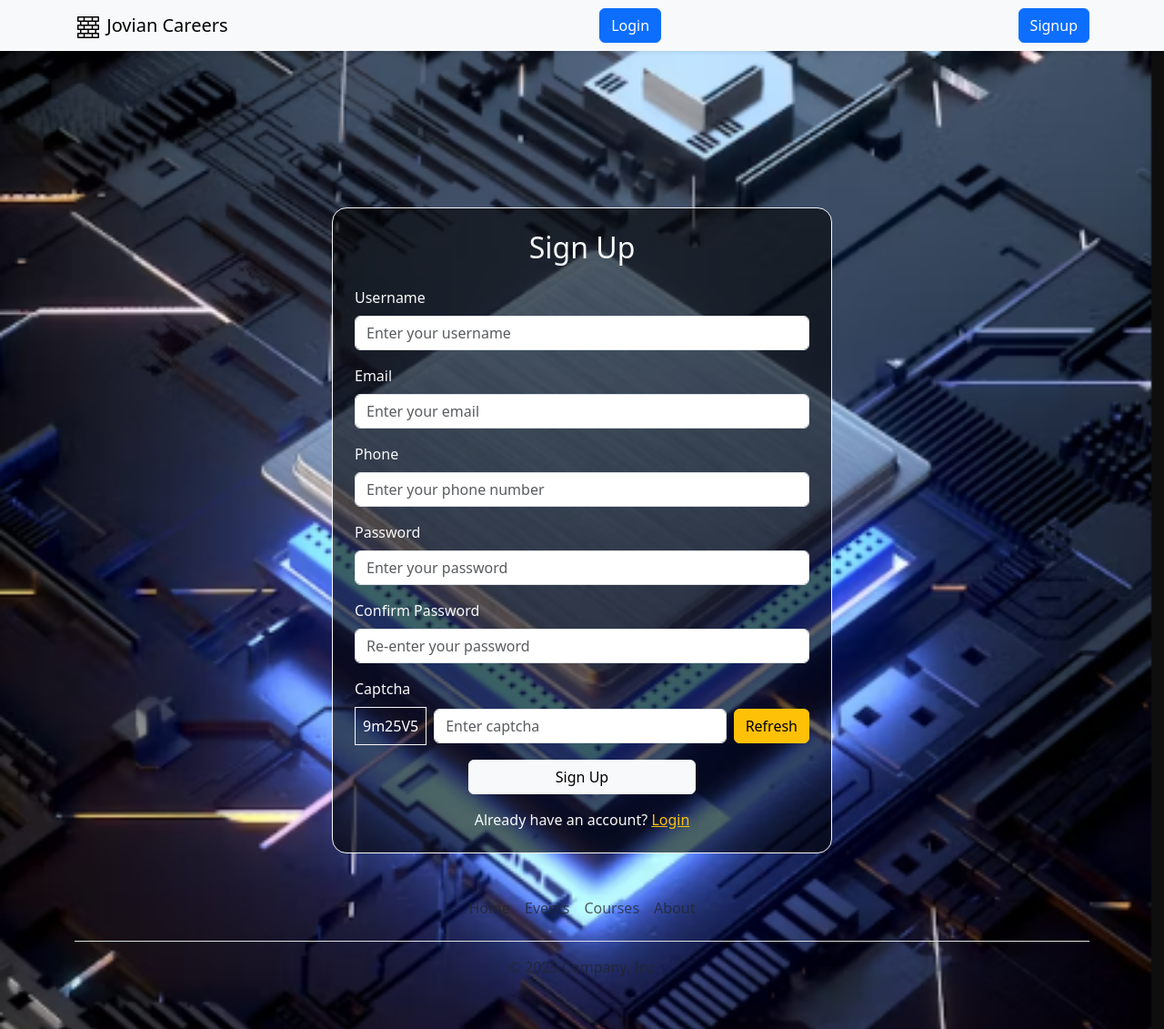
After one commit to AshwaniSaraswat99/jovian-careers-website-v2, a Flask app: page /sign_up in a window 1280 px wide. The commit adds this page. Shown: the whole page at 91% size. Run offline with Flask 3, Linux system fonts and the light colour scheme; parts of the project's set-up code (start-up, migrations or seed data) failed here and were passed over.

Commit message:
created a sign up page

```diff
--- a/app.py
+++ b/app.py
@@ -1,5 +1,5 @@
-from flask import Flask,render_template,jsonify,request,redirect,session
-from database import load_jobs_from_db,load_job_from_db,add_application_to_db,check_user_credentials
+from flask import Flask,render_template,jsonify,request,redirect,session, flash
+from database import load_jobs_from_db,load_job_from_db,add_application_to_db,check_user_credentials,check_user_exists,create_new_user
 from typing import Optional, Dict, Any
 from datetime import timedelta
 import os
@@ -85,6 +85,45 @@ def logout_user():
     session.clear()
     return redirect('/')
 
+@app.route("/sign_up", methods=['GET', 'POST'])
+def sign_up():
+    if request.method == 'POST':
+        username = request.form.get('username')
+        email = request.form.get('email')
+        phone = request.form.get('phone')
+        password = request.form.get('password')
+        confirm_password = request.form.get('confirm_password')
+        captcha = request.form.get('captcha')
+        expected_captcha = session.get('captcha_value')
+
+        # 1. Check if user already exists
+        if check_user_exists(email=email, username=username):
+            flash("User already exists. Please login instead.", "warning")
+            return redirect('/login')
+
+        # 2. Check password match
+        if password != confirm_password:
+            flash("Passwords do not match.", "danger")
+            return redirect('/sign_up')
+
+        # 3. Validate CAPTCHA
+        if captcha != expected_captcha:
+            flash("Invalid CAPTCHA. Please try again.", "danger")
+            return redirect('/sign_up')
+
+        # 4. Create new user
+        try:
+            create_new_user(email, username, phone, password, confirm_password)
+            flash("Sign-up successful! Please log in.", "success")
+            return redirect('/login')
+        except Exception as e:
+            print("Error creating user:", e)
+            flash("Something went wrong. Please try again.", "danger")
+            return redirect('/sign_up')
+
+    # GET request → show the signup form
+    return render_template('signup.html')
+
 
 
 if __name__=='__main__':
--- a/static/JS/main.js
+++ b/static/JS/main.js
@@ -1 +1,30 @@
-function togglePassword() { const passwordField = document.getElementById("password"); const type = passwordField.getAttribute("type") === "password" ? "text" : "password"; passwordField.setAttribute("type", type); }
+let currentCaptcha = "";  // Stores the generated captcha text
+
+function togglePassword() {
+  const passwordField = document.getElementById("password");
+  const type = passwordField.getAttribute("type") === "password" ? "text" : "password";
+  passwordField.setAttribute("type", type);
+}
+
+function generateCaptcha() {
+  const characters = "ABCDEFGHIJKLMNOPQRSTUVWXYZabcdefghijklmnopqrstuvwxyz0123456789";
+  let captcha = "";
+  for (let i = 0; i < 6; i++) {
+    captcha += characters.charAt(Math.floor(Math.random() * characters.length));
+  }
+  currentCaptcha = captcha;  // Save for validation
+  document.getElementById("cap").innerText = captcha; // for testing
+}
+
+function refresh() {
+  generateCaptcha();  // Refresh triggers new captcha
+}
+
+function validateCaptcha() {
+  const userInput = document.getElementById("captcha").value;
+  if (userInput === currentCaptcha) {
+    alert("valid captcha!");
+  } else {
+    alert("Invalid captcha. Please try again.");
+  }
+}
--- a/templates/login_user.html
+++ b/templates/login_user.html
@@ -70,7 +70,7 @@
       <!-- Register Link -->
       <div class="text-center">
         <p class="text-light">Don't have an account?
-          <a href="/register" class="text-warning text-decoration-underline">Register</a>
+          <a href="/sign_up" class="text-warning text-decoration-underline">Register</a>
         </p>
       </div>
 
--- a/templates/nav.html
+++ b/templates/nav.html
@@ -7,6 +7,7 @@
       Jovian Careers
     </a>
     <a class="text-end btn btn-primary" href="/login" target="_blank">Login</a>
-  </div>
+     <a class="btn btn-primary" href="/sign_up" target="_blank">Signup</a>
+</div>
 </nav>
 <div style="height: 90px"></div>
--- /dev/null
+++ b/templates/signup.html
@@ -0,0 +1,74 @@
+<!DOCTYPE html>
+<html>
+<head>
+  <title>Sign Up</title>
+  {% include 'bootstrap.html' %}
+</head>
+<body style="background: url('{{ url_for('static', filename='login1.jpg') }}') no-repeat center center / cover;" onload="generateCaptcha()">
+  {% include 'nav.html' %}
+  <div style="height: 90px"></div>
+
+  <!-- Styled Sign-Up Form Container -->
+  <div class="container mt-4">
+    <div class="mx-auto rounded-4 border border-light p-4" style="max-width: 550px; background-color: rgba(0, 0, 0, 0.6);">
+      <h2 class="text-center text-light mb-4">Sign Up</h2>
+
+      <form method="POST" action="/sign_up">
+        <!-- Username Field -->
+        <div class="mb-3">
+          <label class="form-label text-light" for="username">Username</label>
+          <input type="text" class="form-control" id="username" name="username" required placeholder="Enter your username">
+        </div>
+
+        <!-- Email Field -->
+        <div class="mb-3">
+          <label class="form-label text-light" for="email">Email</label>
+          <input type="email" class="form-control" id="email" name="email" required placeholder="Enter your email">
+        </div>
+
+        <!-- Phone Field -->
+        <div class="mb-3">
+          <label class="form-label text-light" for="phone">Phone</label>
+          <input type="number" class="form-control" id="phone" name="phone" required placeholder="Enter your phone number">
+        </div>
+
+        <!-- Password Field -->
+        <div class="mb-3">
+          <label class="form-label text-light" for="password">Password</label>
+          <input type="password" class="form-control" id="password" name="password" required placeholder="Enter your password">
+        </div>
+
+        <!-- Confirm Password Field -->
+        <div class="mb-3">
+          <label class="form-label text-light" for="confirm_password">Confirm Password</label>
+          <input type="password" class="form-control" id="confirm_password" name="confirm_password" required placeholder="Re-enter your password">
+        </div>
+
+        <!-- Captcha Section -->
+        <div class="mb-3">
+          <label class="form-label text-light" for="captcha">Captcha</label>
+          <div class="d-flex gap-2 align-items-center">
+            <span class="border border-light p-2 text-white" id="cap">alok</span>
+            <input type="text" class="form-control" id="captcha" name="captcha" required placeholder="Enter captcha">
+            <button class="btn btn-warning" type="button" onclick="refresh()">Refresh</button>
+          </div>
+        </div>
+
+        <!-- Sign Up Button -->
+        <div class="d-grid gap-2 col-6 mx-auto">
+          <button class="btn btn-light" type="submit" onclick="validateCaptcha()">Sign Up</button>
+        </div>
+
+        <!-- Redirect to Login -->
+        <div class="text-center mt-3 text-light">
+          Already have an account?
+          <a href="/login" class="text-warning text-decoration-underline">Login</a>
+        </div>
+      </form>
+    </div>
+  </div>
+
+  {% include 'footer.html' %}
+  <script src="static/JS/main.js"></script>
+</body>
+</html>
```
Also changed, not shown: database.py (+31 -0 lines).
